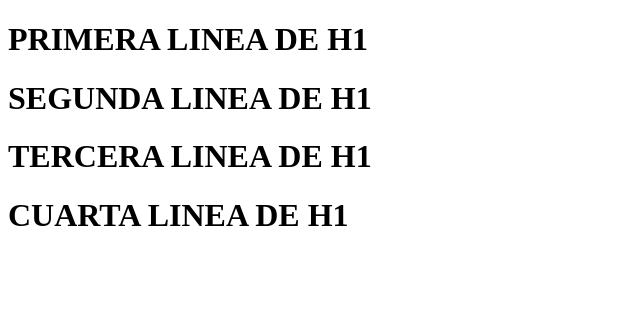
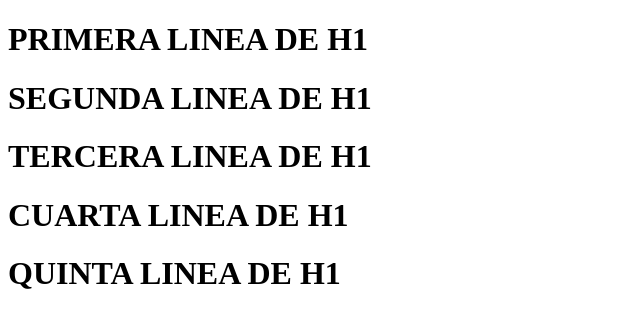
Before and after one commit to jsttor/BuenasPracticasDeDesarrollo, a plain HTML site: page index.html in a window 1280 px wide. Shown: the whole page, without its empty margins (0-640 px from the left). Drawn offline with Linux system fonts and the light colour scheme.

Commit message:
Jose commit

```diff
--- a/index.html
+++ b/index.html
@@ -10,6 +10,7 @@
     <h1>SEGUNDA LINEA DE H1</h1>
     <h1>TERCERA LINEA DE H1</h1>
     <h1>CUARTA LINEA DE H1</h1>
+    <h1>QUINTA LINEA DE H1</h1>
 
 
 </body>
```
